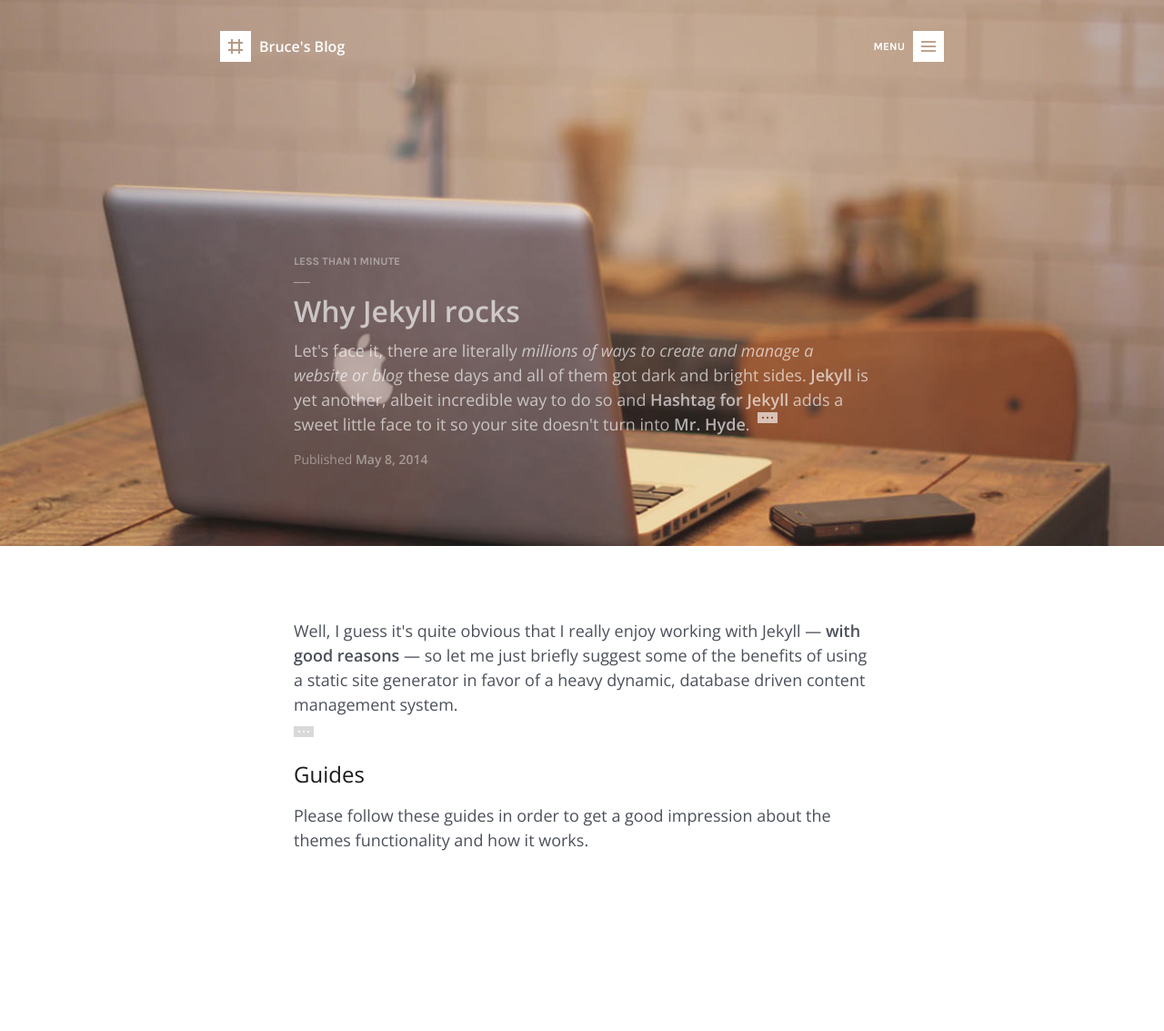
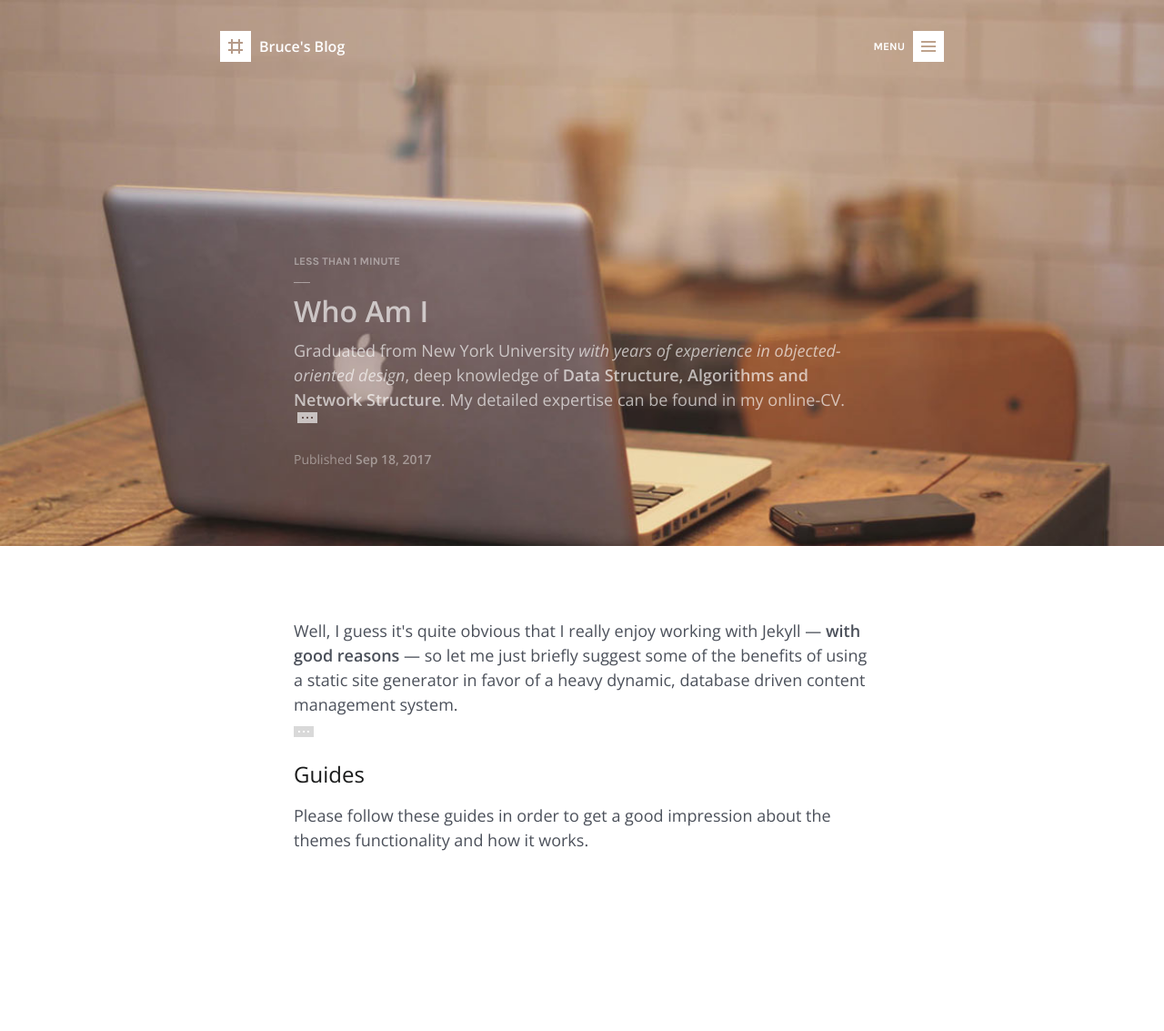
Before and after one commit to Brucegx/brucegx.github.io, a Jekyll site: the page built from index.html, in a window 1280 px wide. Shown: the whole page at 91% size. Built offline with Jekyll 4.4.1, drawn with Linux system fonts in a browser that asks for light colours.

Commit message:
change index.html

```diff
--- a/index.html
+++ b/index.html
@@ -1,13 +1,13 @@
 ---
 
 layout:     default
-title:      Why Jekyll rocks
+title:      Who Am I
 type:       home
 navigation: true
 
-date:       2014-05-08
+date:       2017-09-18
 image:      header-1.jpg
-excerpt:    Let's face it, there are literally <i>millions of ways to create and manage a website or blog</i> these days and all of them got dark and bright sides. <b>Jekyll</b> is yet another, albeit incredible way to do so and <b>Hashtag for Jekyll</b> adds a sweet little face to it so your site doesn't turn into <b>Mr. Hyde</b>. <a href="/about.html" title="Continue" class="more">Continue</a>
+excerpt:    Graduated from New York University <i>with years of experience in objected-oriented design</i>, deep knowledge of <b>Data Structure, Algorithms and Network Structure</b>. My detailed expertise can be found in my online-CV. <a href=https://brucegx.github.io/online-cv.github.io/ title="Continue" class="more">Continue</a>
 gradient:   1
 
 ---
```
